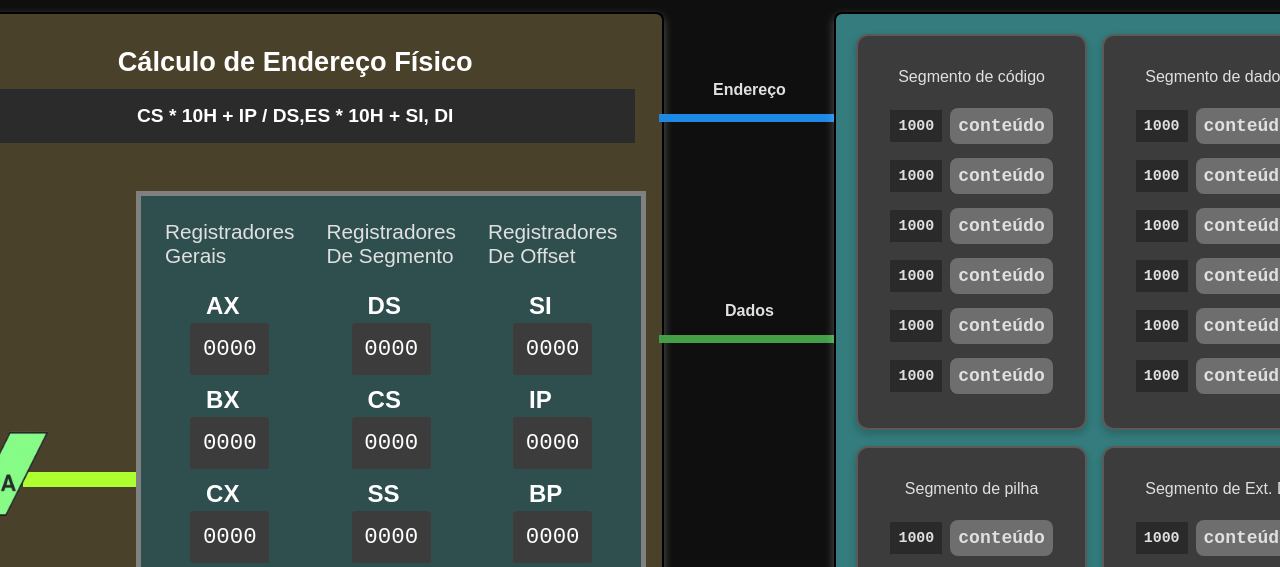
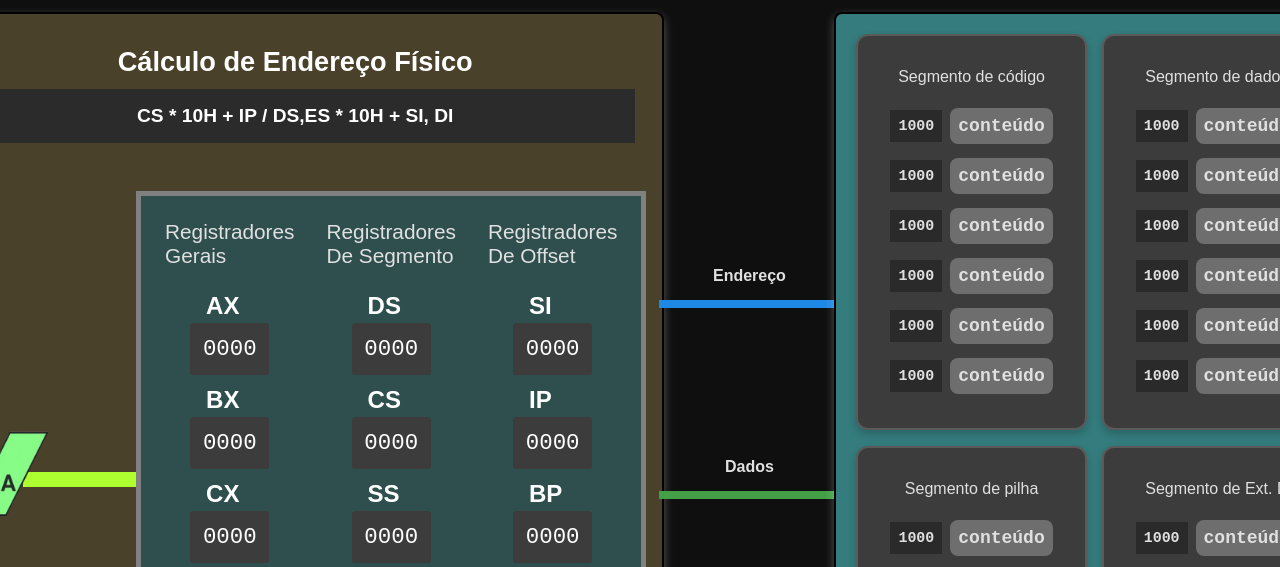
Before and after one commit to klayera7/visualizadorInstrucoesAssembly, a plain HTML site: page index.html in a window 1280 px wide. Shown: the part 167-734 px from the top of the page. Drawn offline with nearby package versions, Linux system fonts and the light colour scheme.

Commit message:
Adjust styles for layout and dimensions

```diff
--- a/css/styles.css
+++ b/css/styles.css
@@ -355,13 +355,13 @@ button#btn_reset_program:hover {
   align-self: stretch;
   min-width: 10px;
   max-width: 20px;
-  padding-top: 150px;
-  gap: 150px;
+  justify-content: center;
+  gap: 120px;
 }
 
 .barramento {
   width: 180px;
-  height: calc((100% / 4));
+  height: 28px);
   min-height: 8px;
   max-height: 28px;
 }
```
